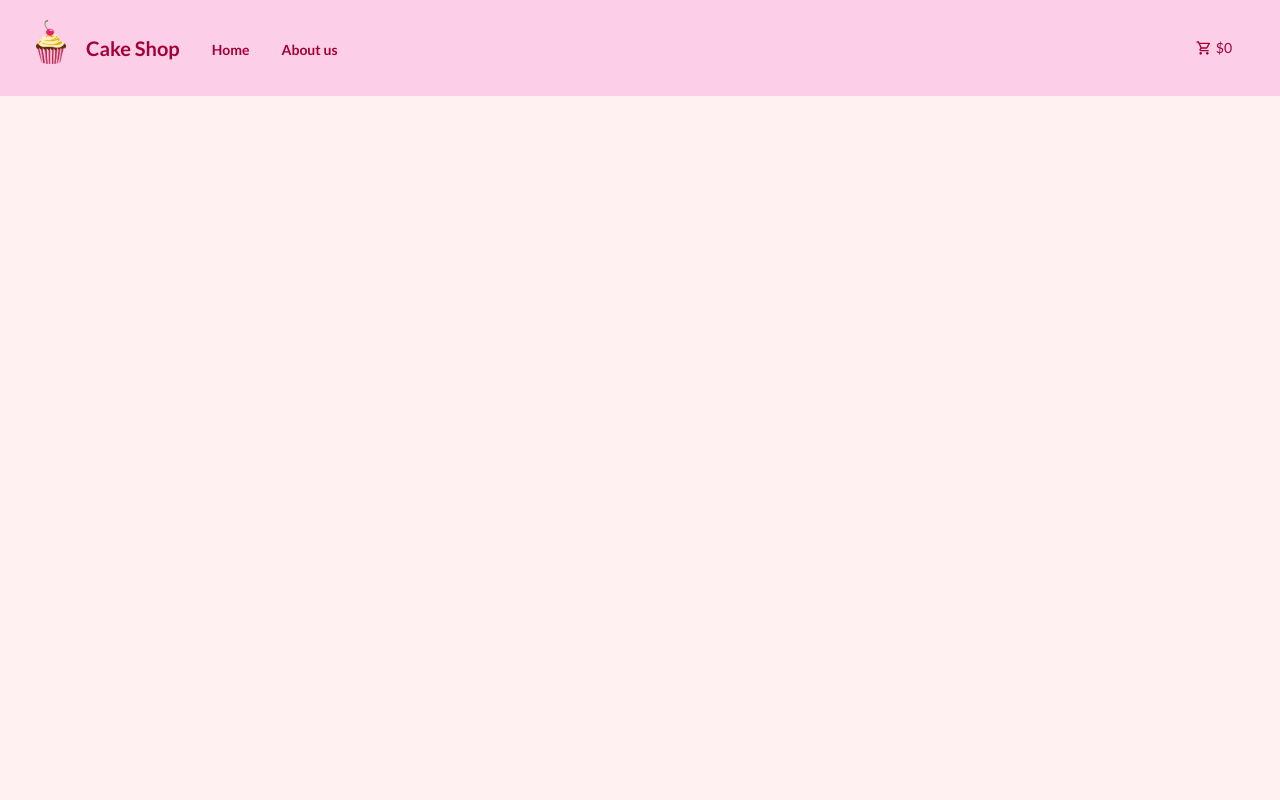
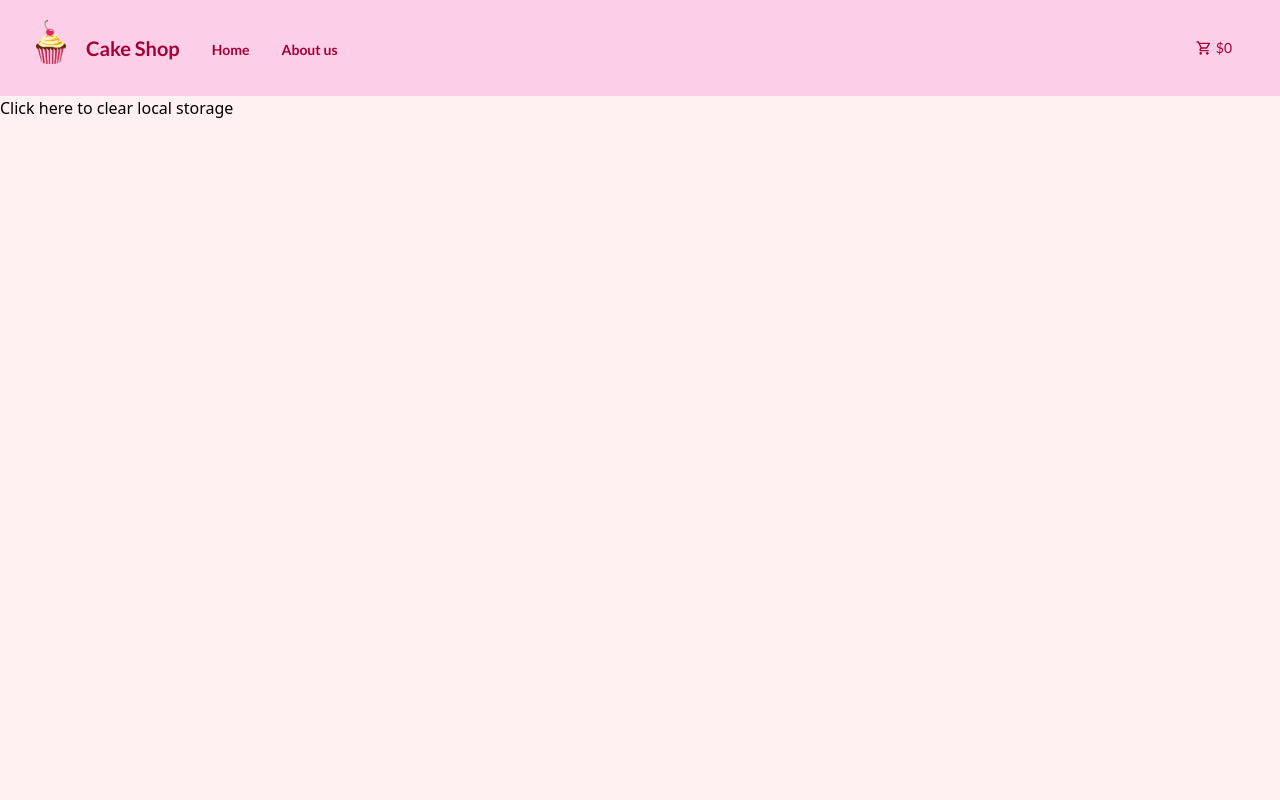
Before and after one commit to EbbJo/cake-shop, a React (Vite) app in the folder cake-shop-frontend/: page /cart in a window 1280 px wide. Shown: the top 800 px of the page. Built offline with nearby package versions, Linux system fonts and the light colour scheme.

Commit message:
Added cart page + clear local storage buttonian

```diff
--- a/cake-shop-frontend/src/App.jsx
+++ b/cake-shop-frontend/src/App.jsx
@@ -2,6 +2,7 @@ import { Route, Routes } from "react-router";
 import HomePage from "./Pages/HomePage";
 import ProductPage from "./Pages/ProductPage";
 import AboutPage from "./Pages/AboutPage";
+import Cart from "./Pages/Cart";
 import Navbar from "./Components/Navbar";
 import Footer from "./Components/Footer";
 import { CakeProvider } from "./contexts/CakeContext";
@@ -19,6 +20,7 @@ function App() {
                 <Route path="/" element={<HomePage />} />
                 <Route path="/about" element={<AboutPage />} />
                 <Route path={"/product/:id"} element={<ProductPage />} />
+                <Route path="/cart" element={<Cart />} />
               </Routes>
           </div>
           <Footer />
--- /dev/null
+++ b/cake-shop-frontend/src/Pages/Cart.jsx
@@ -0,0 +1,16 @@
+import { useCakeContext } from "../contexts/CakeContext"
+
+function Cart() {
+
+    const {clearLocal} = useCakeContext();
+
+    return(
+        <div>
+            <button onClick={clearLocal}>
+                <a href="">Click here to clear local storage</a>
+            </button>
+        </div>
+    )
+}
+
+export default Cart;
--- a/cake-shop-frontend/src/contexts/CakeContext.jsx
+++ b/cake-shop-frontend/src/contexts/CakeContext.jsx
@@ -33,12 +33,17 @@ export const CakeProvider = ({children}) => {
         setCakeList(cakes);
     }
 
+    const clearLocal = async () => {
+        localStorage.clear();
+    }
+
     const value = {
         cakeList,
         cart,
         filterCakes,
         addToCart,
-        removeFromCart
+        removeFromCart,
+        clearLocal
     }
 
     return (
```
